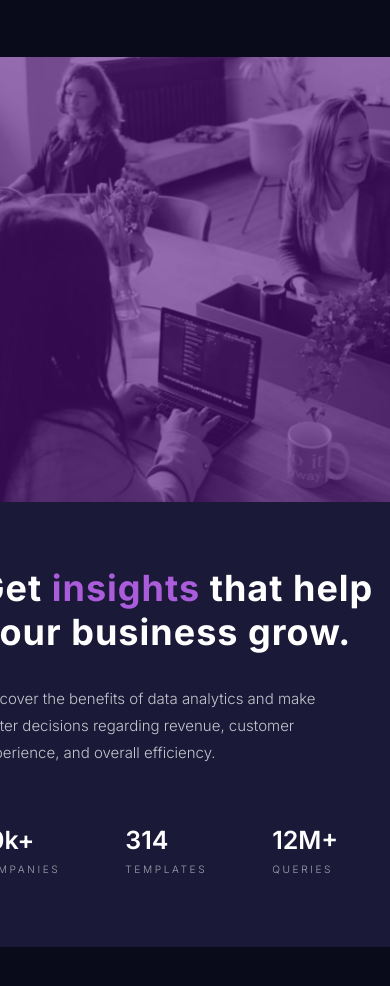
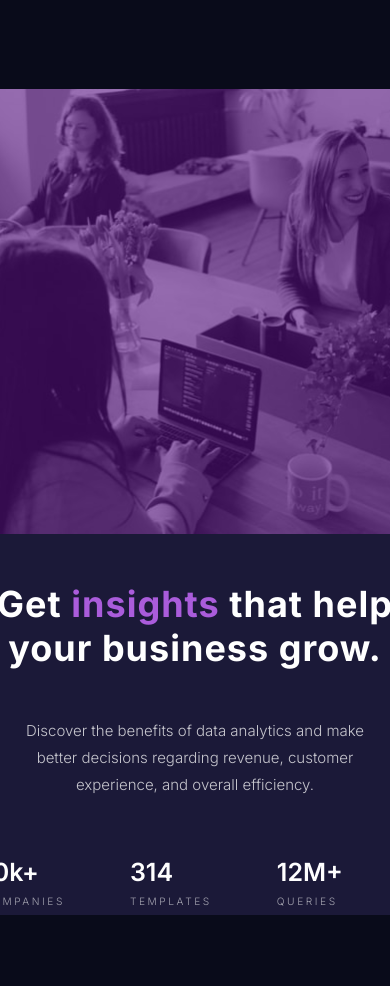
Before and after one commit to sapphirepusa/stats-preview, a plain HTML site: page index.html in a window 390 px wide. Shown: the top 986 px of the page. Drawn offline with Linux system fonts and the light colour scheme.

Commit message:
not working as intended

```diff
--- a/style.css
+++ b/style.css
@@ -5,11 +5,6 @@ body {
     color: white;
     font-size: 0.938rem;
     background-color:hsl(233, 47%, 7%)
-}
-
-h1 {
-    font-size: 2.25rem;
-    letter-spacing: 0.063rem;
 }
 
 .main-container {
@@ -48,6 +43,8 @@ h1 {
     margin: 0;
     margin-bottom: 1.938rem;
     width: 27.188rem;
+    font-size: 2.25rem;
+    letter-spacing: 0.063rem;
 }
 
 .text-content span {
@@ -132,9 +129,6 @@ h1 {
         align-items: center;
     }
 
-    /* .image-section{
-        margin: 25rem 10rem 0 10rem;
-    } */
 
     .img, .img-cover {
         border-top-left-radius: 0.625rem;
@@ -148,5 +142,26 @@ h1 {
         border-bottom-left-radius: 0.625rem;
         border-bottom-right-radius: 0.625rem;
         border-top-left-radius: 0;
+        display: flex;
+        flex-direction: column;
+        justify-content: center;
+        align-items: center;
+        padding: 0;
+        width: 33.700rem;
+    }
+
+    .list-columns{
+        display: flex;
+        flex-direction: row;
+    }
+
+    .header-title{
+        text-align: center;
+        padding: 3rem 0 2rem 0;
+        margin: 0;
+
+    }
+    .statement {
+        text-align: center;
     }
 }
```
